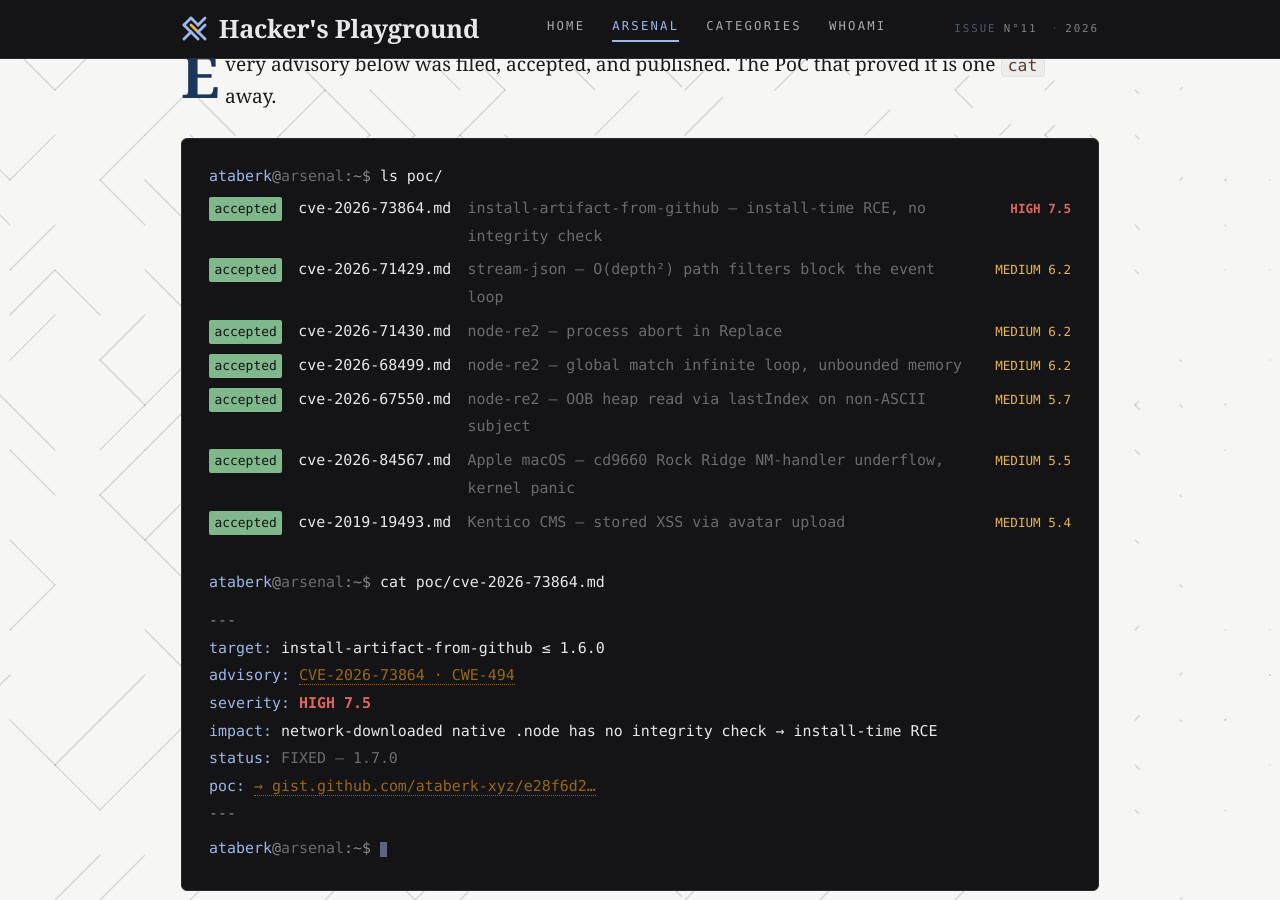
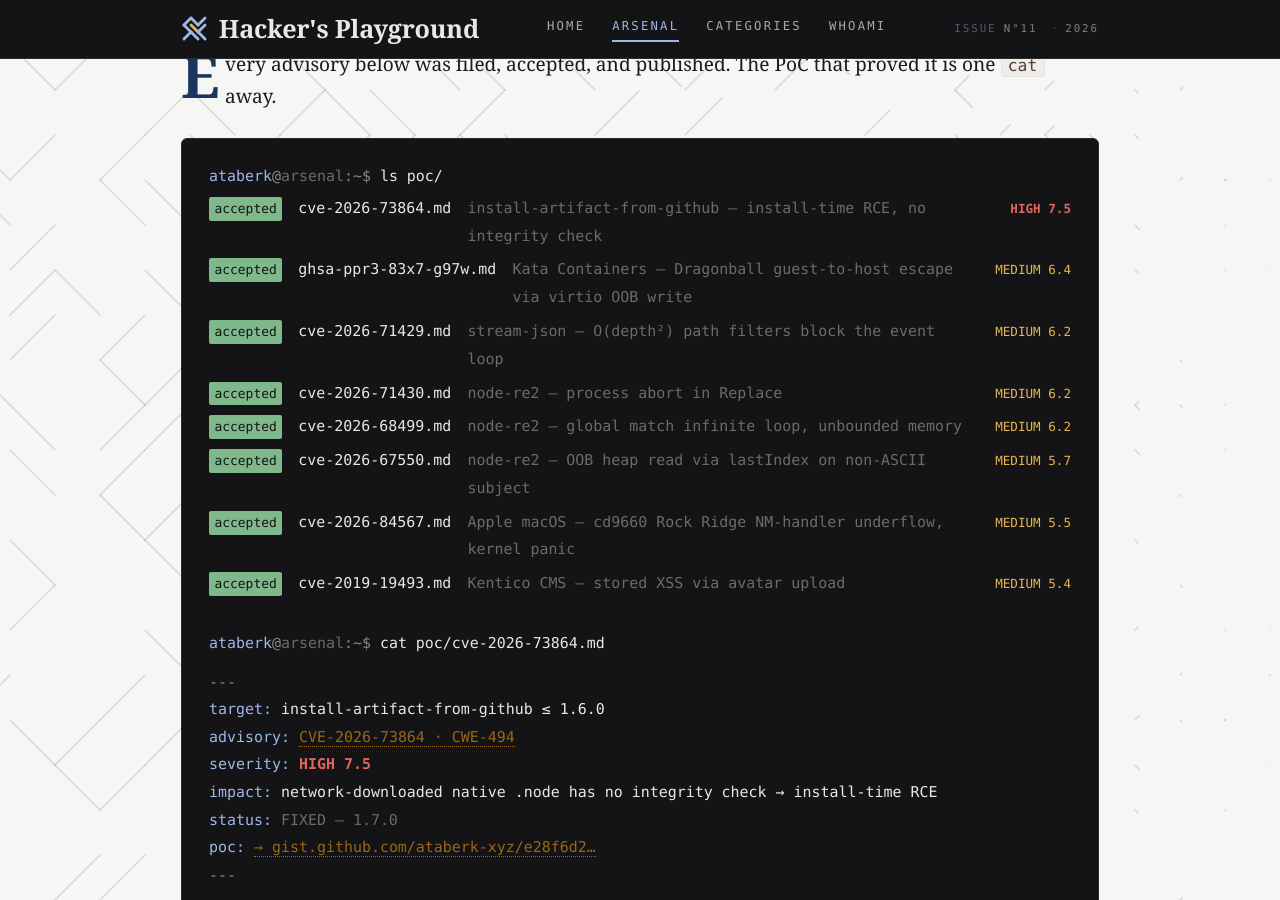
Before and after one commit to ataberk-xyz/ataberk-xyz.github.io, a Jekyll site: the page built from arsenal.md, in a window 1280 px wide and 900 px high, scrolled down 507 px. Built offline with Jekyll 4.4.1, drawn with Linux system fonts in a browser that asks for light colours.

Commit message:
docs: add Kata Containers Dragonball escape (GHSA-ppr3-83x7-g97w) to advisories + arsenal
Advisory public and credits @ataberk-xyz; vsock PoC confirmed against the fix
(PR #13661 validates the full guest buffer range in vsock/balloon). Public PoC:
gist.github.com/ataberk-xyz/d39605777cccffe79a1f066f3548c5f8

Co-Authored-By: Claude Opus 4.8 <noreply@anthropic.com>

```diff
--- a/_data/arsenal.yml
+++ b/_data/arsenal.yml
@@ -19,6 +19,18 @@
   status_line: "FIXED — 1.7.0"
   poc_url: "https://gist.github.com/ataberk-xyz/e28f6d221e4d745da1773f6d17e3b8e4"
   poc_label: "gist.github.com/ataberk-xyz/e28f6d2…"
+- file: ghsa-ppr3-83x7-g97w.md
+  status: accepted
+  desc: "Kata Containers — Dragonball guest-to-host escape via virtio OOB write"
+  target: "kata-containers (runtime-rs + Dragonball) ≤ 4.2.0"
+  advisory: "GHSA-ppr3-83x7-g97w · CWE-787"
+  advisory_url: "https://github.com/kata-containers/kata-containers/security/advisories/GHSA-ppr3-83x7-g97w"
+  severity: "MEDIUM 6.4"
+  severity_class: "sev-med"
+  impact: "missing size checks in several Dragonball virtio drivers → host-memory OOB write → guest-to-host escape"
+  status_line: "FIXED — 4.3.0 (PR #13661)"
+  poc_url: "https://gist.github.com/ataberk-xyz/d39605777cccffe79a1f066f3548c5f8"
+  poc_label: "gist.github.com/ataberk-xyz/d396057…"
 - file: cve-2026-71429.md
   status: accepted
   desc: "stream-json — O(depth²) path filters block the event loop"
--- a/about.md
+++ b/about.md
@@ -45,6 +45,7 @@ description: "Senior Security Engineer at Midas. 7+ years across smart contract
 <h2 class="about-h">Security advisories</h2>
 <p class="about-note">Found and responsibly disclosed in widely-used software. Full writeups and PoCs: <a href="/arsenal">Arsenal →</a></p>
 <div class="about-index">
+  <a class="ai-row" href="https://github.com/kata-containers/kata-containers/security/advisories/GHSA-ppr3-83x7-g97w"><span class="ai-name">Kata Containers — Dragonball guest-to-host escape via virtio OOB write</span><span class="ai-fill"></span><span class="ai-tag">GHSA-ppr3-83x7-g97w</span></a>
   <a class="ai-row" href="https://support.apple.com/en-us/149035"><span class="ai-name">Apple macOS — cd9660 kernel crash via crafted disk image</span><span class="ai-fill"></span><span class="ai-tag">CVE-2026-84567</span></a>
   <a class="ai-row" href="https://github.com/uhop/install-artifact-from-github/security/advisories/GHSA-88q3-gch3-5396"><span class="ai-name">install-artifact-from-github — install-time RCE, no integrity check</span><span class="ai-fill"></span><span class="ai-tag">CVE-2026-73864</span></a>
   <a class="ai-row" href="https://github.com/uhop/stream-json/security/advisories/GHSA-528h-pc64-c93x"><span class="ai-name">stream-json — quadratic path filters block the event loop</span><span class="ai-fill"></span><span class="ai-tag">CVE-2026-71429</span></a>
```
